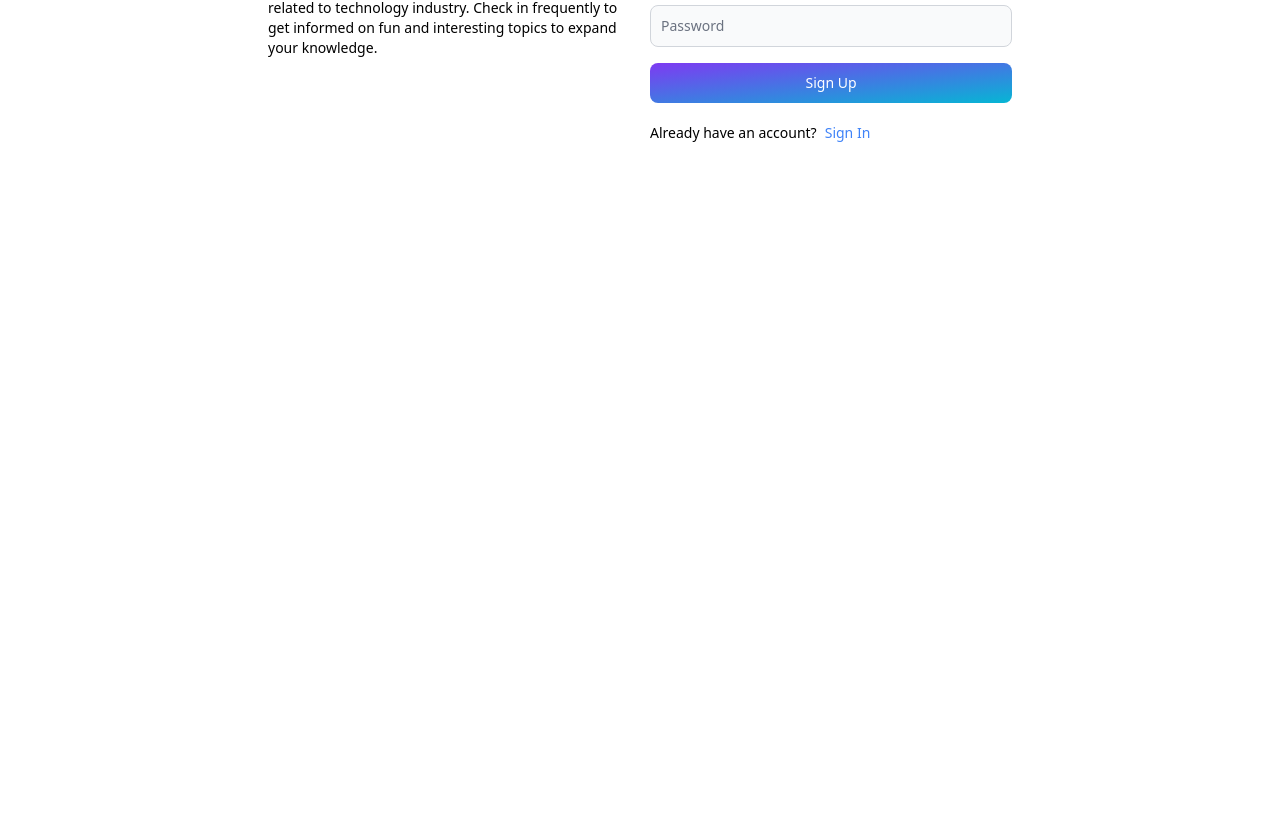
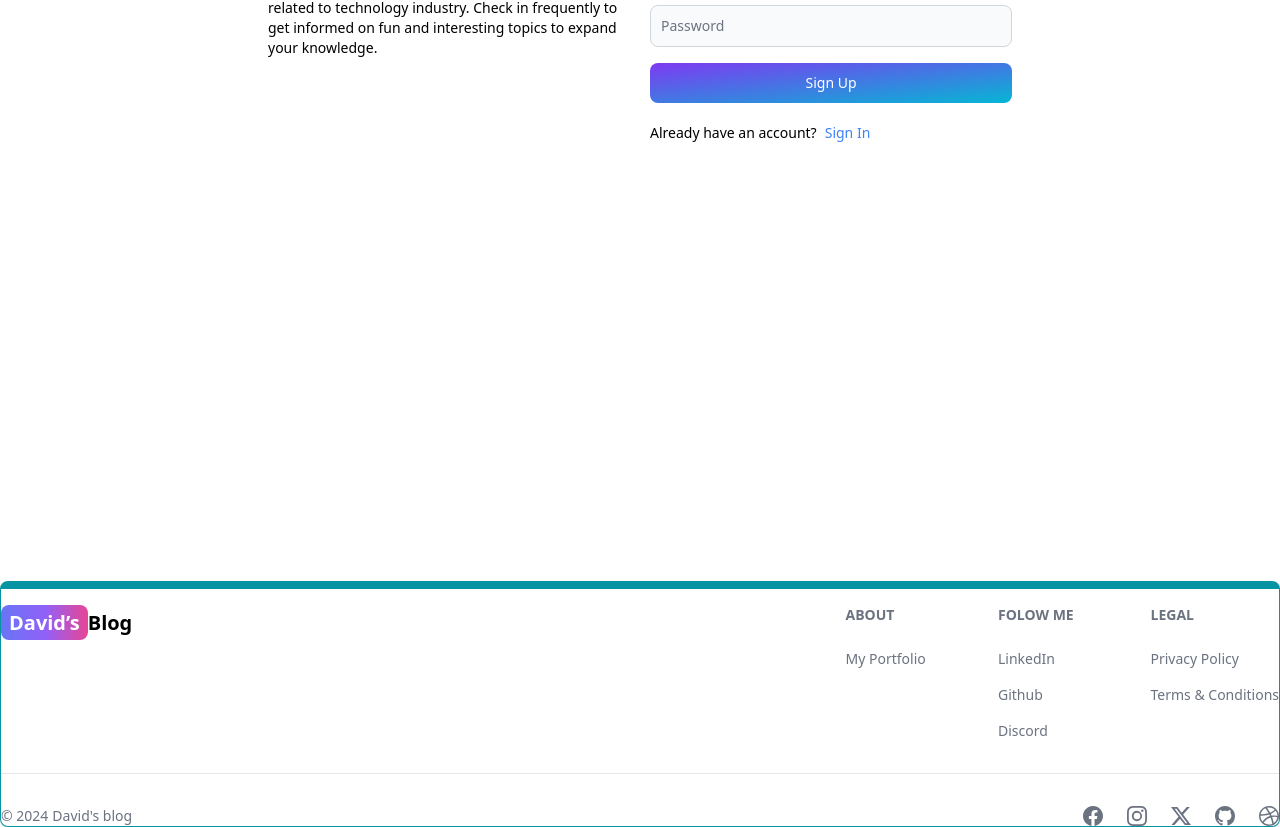
Before and after one commit to johnnyalier/blog, a React (Vite) app in the folder client/: page /signup in a window 1280 px wide. Shown: the part 363-1190 px from the top of the page. Before the commit the page ends 944 px from the top, so only its background shows below. Built offline with nearby package versions, Linux system fonts and the light colour scheme.

Commit message:
Created the footer component

```diff
--- a/client/src/App.jsx
+++ b/client/src/App.jsx
@@ -6,6 +6,7 @@
 import Projects from './pages/Projects';
 import SignUp from './pages/SignUp';
 import Header from "./components/Header";
+import Footer from "./components/Footer";
 
 const App = () =>{
 
@@ -20,6 +21,7 @@
                 <Route path="/projects" element={<Projects />} />
                 <Route path="/signup" element={<SignUp />} />
             </Routes>
+            <Footer />
         </BrowserRouter>
         // Add your routes here.
 	)
--- /dev/null
+++ b/client/src/components/Footer.jsx
@@ -0,0 +1,79 @@
+import { Link } from 'react-router-dom'
+import { Footer } from 'flowbite-react'
+import { BsFacebook, BsInstagram, BsTwitterX, BsGithub, BsDribbble } from 'react-icons/bs';
+
+const FooterCom = () => {
+    return (
+        <Footer className='border border-t-8 border-teal-500'>
+            <div className='w-full max-w-7xl mx-auto'>
+                <div className='grid w-full justify-between sm:flex md:grid-cols-1'>
+                    <div className='mt-5'>
+                        <Link to="/" className='self-center whitespace-nowrap text-lg sm:text-xl font-semibold dark:text-white'>
+                            <span className='px-2 py-1 bg-gradient-to-r from-indigo-500 via-purple-500 to-pink-500 rounded-lg text-white'>David&rsquo;s</span>
+                            Blog
+                        </Link>
+                    </div>
+                    <div className='grid grid-cols-2 gap-8 mt-4 sm:grid-cols-3 sm:gap-6'>
+                        <div>
+                            <Footer.Title title='About' />
+                            <Footer.LinkGroup col>
+                                <Footer.Link
+                                    href='https://my-portfolio-tp31.onrender.com/'
+                                    target='_blank'
+                                    rel='noopener noreferrer'
+                                >
+                                    My Portfolio
+                                </Footer.Link>
+                            </Footer.LinkGroup>
+                        </div>
+                        <div>
+                            <Footer.Title title='Folow Me' />
+                            <Footer.LinkGroup col>
+                                <Footer.Link
+                                    href='https://www.linkedin.com/in/david-kenyi-6a13a5b6/'
+                                    target='_blank'
+                                    rel='noopener noreferrer'
+                                >
+                                    LinkedIn
+                                </Footer.Link>
+                                <Footer.Link
+                                    href='https://github.com/johnnyalier'
+                                    target='_blank'
+                                    rel='noopener noreferrer'
+                                >
+                                    Github
+                                </Footer.Link>
+                                <Footer.Link href='#'>Discord</Footer.Link>
+                            </Footer.LinkGroup>
+                        </div>
+                        <div>
+                            <Footer.Title title='Legal' />
+                            <Footer.LinkGroup col>
+                                <Footer.Link href='#'>Privacy Policy</Footer.Link>
+                                <Footer.Link href='#'>Terms &amp; Conditions</Footer.Link>
+                            </Footer.LinkGroup>
+                        </div>
+                    </div>
+                </div>
+                <Footer.Divider />
+                <div className='w-full sm:flex sm:items-center sm:justify-between'>
+                    <Footer.Copyright
+                        href='#'
+                        by="David's blog"
+                        year={new Date().getFullYear()}
+                    />
+                    <div className="flex gap-6 sm:mt-0 mt-4 sm:justify-center">
+                        <Footer.Icon href='#' icon={BsFacebook}/>
+                        <Footer.Icon href='#' icon={BsInstagram}/>
+                        <Footer.Icon href='#' icon={BsTwitterX}/>
+                        <Footer.Icon href='https://github.com/johnnyalier' icon={BsGithub}/>
+                        <Footer.Icon href='#' icon={BsDribbble}/>
+
+                    </div>
+                </div>
+            </div>
+        </Footer>
+    )
+}
+
+export default FooterCom
```
